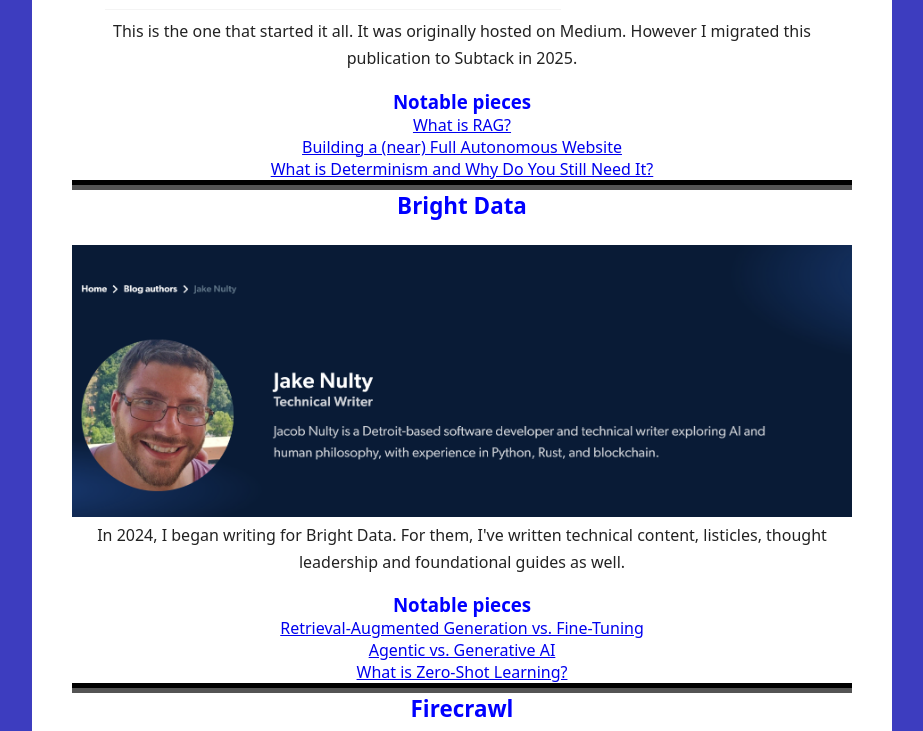
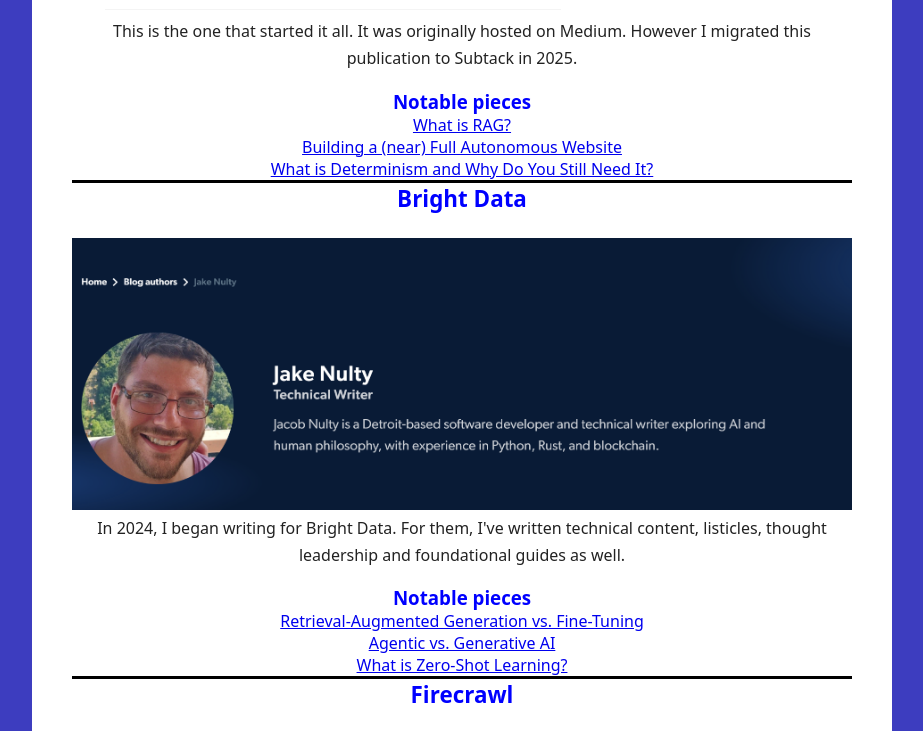
Before and after one commit to codeandcrypto/codeandcrypto.github.io, a plain HTML site: page writing.html in a window 1280 px wide. Shown: the part 870-1601 px from the top of the page, without its empty margins (178-1101 px from the left). Drawn offline with Linux system fonts and the light colour scheme.

Commit message:
fix: style

```diff
--- a/style.css
+++ b/style.css
@@ -13,7 +13,7 @@
 
 ul {
   list-style: none;
-  border-bottom: 10px groove #000;
+  border-bottom: 3px solid #000;
 }
 
 
```
